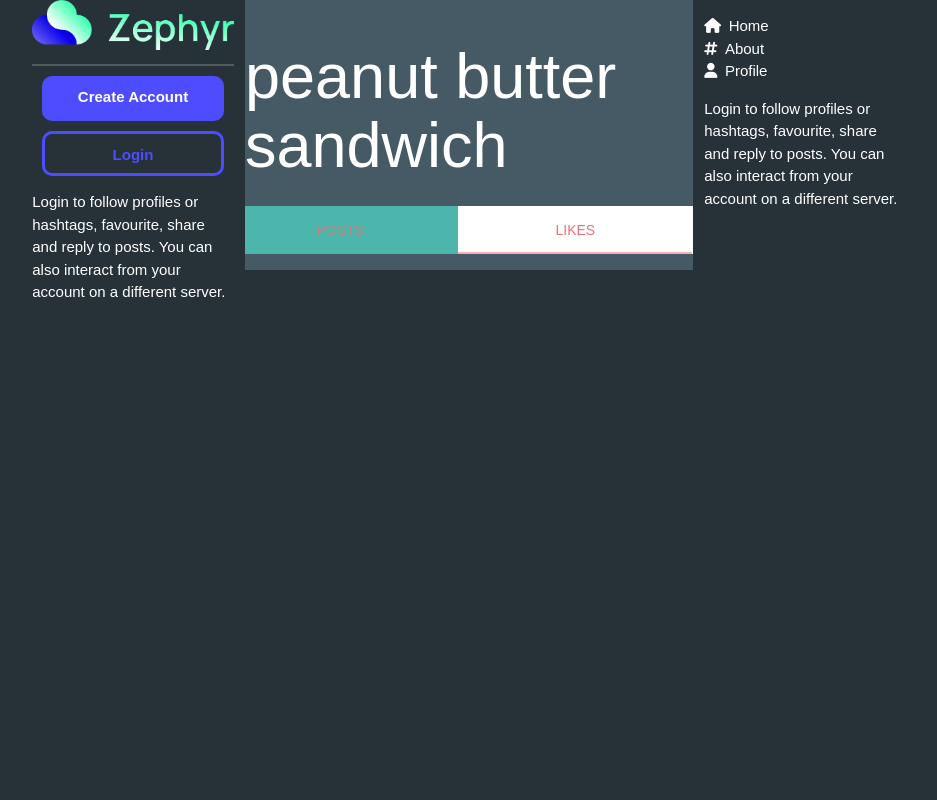
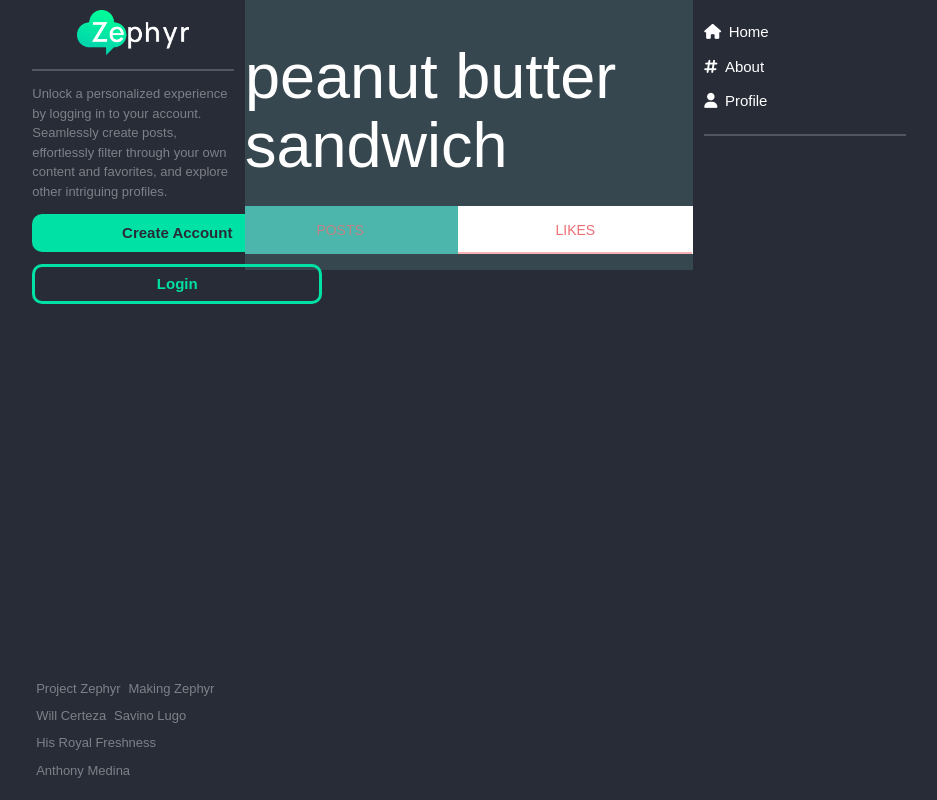
Before and after one commit to wcerteza/Zephyr, a Django app: page /1/user/ in a window 1280 px wide. Shown: the whole page, without its empty margins (171-1108 px from the left). Run offline with Django 4.2, Linux system fonts and the light colour scheme; data that the repository does not hold is empty.

Commit message:
Sticky Left, footer nav, Sticky Right

```diff
--- a/zephyr/main_app/static/css/style.css
+++ b/zephyr/main_app/static/css/style.css
@@ -1,11 +1,12 @@
 :root {
   font-family: 'Manrope', sans-serif;
-  --main-bg-color: #263238;
+  --main-bg-color: #282C37;
   --stream-bg-color: #455a64;
   --main-font-color: white;
   --sec-font-color: rgba(255, 255, 255, 0.4);
   --hr-color: rgba(255, 255, 255, 0.2);
   --comments-section-bg-color: #37474f;
+  --zephyr-green: #00E2A5;
 }
 
 ::placeholder {
@@ -21,9 +22,17 @@ body {
 }
 
 #sticky-left, #sticky-right {
-  position: -webkit-sticky;
   position: sticky;
   top: 0px;
+  height: 100vh;
+}
+
+.sticky-right-nav {
+  margin: 6px 0px;
+}
+
+.sticky-right-nav .active {
+  color: var(--zephyr-green);
 }
 
 #tuna {
@@ -97,29 +106,29 @@ ul {
 
 .signupbtn {
   font-weight: 600;
-  margin: 10px;
   display: flex;
   justify-content: center;
-  background-color: #4D4DFF;
+  align-items: center;
+  background-color: #00E2A5;
   border-radius: 10px;
-  padding: 10px;
-  width: 250x;
-  height: 45px;
-  color: white
+  width: 290px;
+  height: 38px;
+  color: var(--main-bg-color);
+  margin: 12px 0px;
 }
 
 .loginbtn {
   font-weight: 600;
-  margin: 10px;
   display: flex;
   justify-content: center;
+  align-items: center;
   border: solid;
-  border-color: #4D4DFF;
+  border-color: var(--zephyr-green);
   border-radius: 10px;
-  padding: 10px;
-  width: 250x;
-  height: 45px;
-  color: #4D4DFF
+  padding: 17px 6px;
+  width: 290px;
+  height: 22px;
+  color: var(--zephyr-green);
 }
 
 .post-info {
@@ -465,3 +474,20 @@ color: white;
   width: 100%;
   height: auto;
 }
+
+.tiny-nav {
+  position: absolute;
+  display: flex;
+  flex-wrap: wrap;
+  font-size: 13px;
+  bottom: 16px;
+}
+
+.tiny-nav a {
+  color: var(--sec-font-color);
+  margin: 0.3em 0.3em;
+}
+
+.tiny-nav a:hover {
+text-decoration: underline;
+}
--- a/zephyr/main_app/templates/posts_base.html
+++ b/zephyr/main_app/templates/posts_base.html
@@ -17,17 +17,17 @@
   <div class="container">
     <div class="row">
       <div class="col l3" id="sticky-left">
-        <a href="/">
-          <img src="{% static 'images/Zephyr-Web.png' %}" class="responsive-img" alt="" />
-        </a>
+        <div class="container center-align">
+          <a href="/">
+            <img src="{% static 'images/Zephyr-Logo.png' %}" class="responsive-img"
+              style="margin-top: 10px; width: 80%;" />
+          </a>
+        </div>
         <hr />
         {% if user.is_authenticated %}
         <div class="user_info">
           <div class="user-avatar">
-            <img
-          src="https://api.dicebear.com/6.x/pixel-art/svg?seed={{user.username}}"
-          alt=""
-        />
+            <img src="https://api.dicebear.com/6.x/pixel-art/svg?seed={{user.username}}" alt="" />
           </div>
           <div class="user-names">
             <span class="username">{{ user.username }}</span>
@@ -55,6 +55,13 @@
           <div>Log Out</div>
         </a>
         {% else %}
+
+        <p class="left-align" style="color: var(--sec-font-color); font-size: 13px;">Unlock a personalized experience by
+          logging in to
+          your account.
+          Seamlessly create posts, effortlessly filter through your own content and favorites, and explore other
+          intriguing profiles.</p>
+
         <a href="{% url 'signup' %}" class="signupbtn">
           <div>Create Account</div>
         </a>
@@ -62,28 +69,35 @@
           <div>Login</div>
         </a>
         {% endif %}
-        <p>Login to follow profiles or hashtags, favourite, share and reply to posts. You can also interact from your
-          account on a different server.</p>
+
+        <div class="tiny-nav">
+          <a href="https://github.com/wcerteza/Zephyr">Project Zephyr</a>
+          <a href="https://trello.com/b/pyqT9my7/zephyr">Making Zephyr</a>
+          <a href="https://www.linkedin.com/in/will-certeza/">Will Certeza</a>
+          <a href="https://www.linkedin.com/in/savinolugo/">Savino Lugo</a>
+          <a href="https://www.linkedin.com/in/kendallamar/">His Royal Freshness</a>
+          <a href="https://www.linkedin.com/in/anthonyjmedina/">Anthony Medina</a>
+        </div>
       </div>
-      <div class="col l6 blue-grey darken-2" id="stream">
+      <div class="col l6 blue-grey darken-3" id="stream">
         {% block content %} {% endblock %}
       </div>
       </a>
       <div class="col l3" id="sticky-right">
         <ul>
-          <a href="{% url 'stream' %}">
+          <a class="sticky-right-nav" href="{% url 'stream' %}">
             <li><i class="fa-solid fa-house" style="margin-right: 0.5em;"></i>Home</li>
           </a>
-          <a href="{% url 'about' %}">
+          <a class="sticky-right-nav" href="{% url 'about' %}">
             <li><i class="fa-solid fa-hashtag" style="margin-right: 0.5em;"></i>About</li>
           </a>
-          <a href="{% url 'my_profile'%}">
+          <a class="sticky-right-nav" href="{% url 'my_profile'%}">
             <li><i class="fa-solid fa-user" style="margin-right: 0.5em;"></i>Profile</li>
           </a>
         </ul>
-        <p>Login to follow profiles or hashtags, favourite, share and reply to posts. You can also interact from your
-          account on a different server.</p>
+        <hr>
       </div>
+
     </div>
   </div>
 
```
Also changed, not shown: zephyr/main_app/templates/posts/detail.html (+12 -34 lines), zephyr/main_app/templates/stream.html (+5 -12 lines), zephyr/main_app/static/images/Zephyr-Favicon.png (added), zephyr/main_app/static/images/Zephyr-Logo.png (added), zephyr/main_app/static/images/Zephyr-Web.png (deleted).
